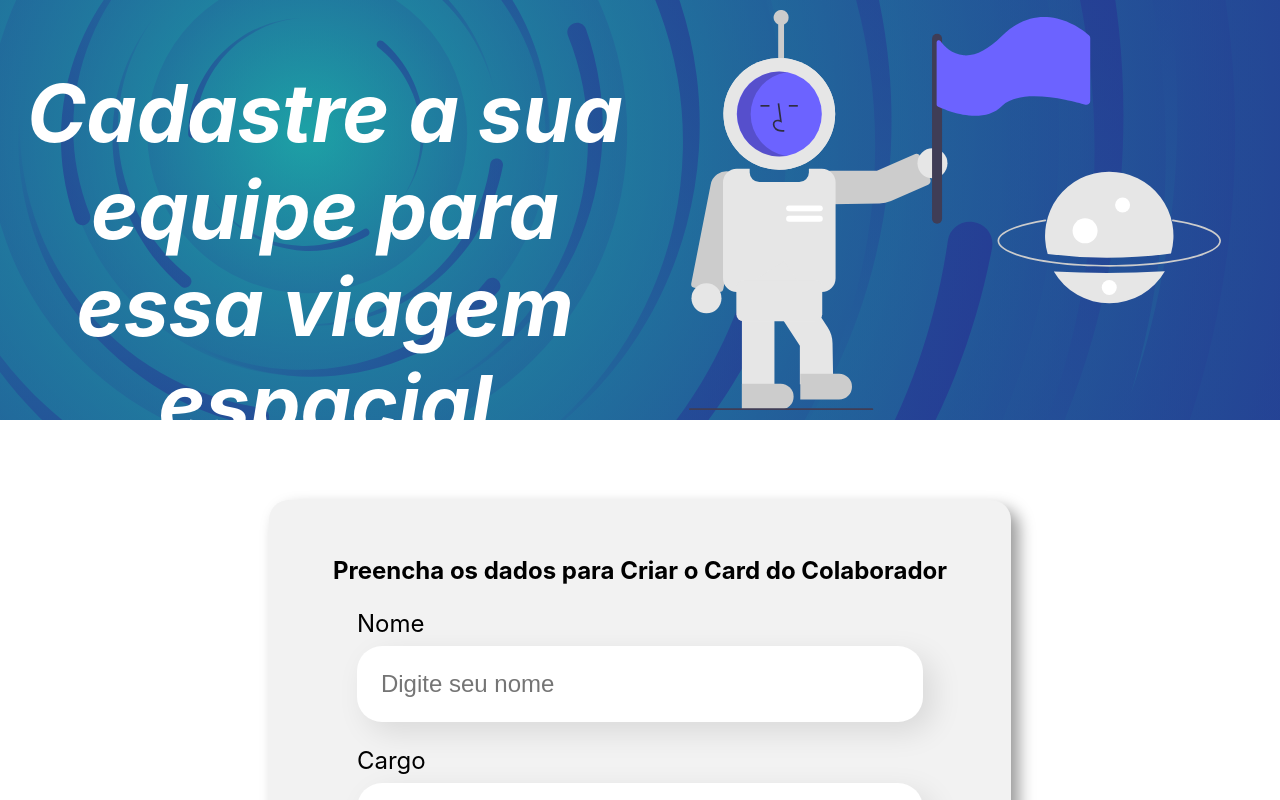
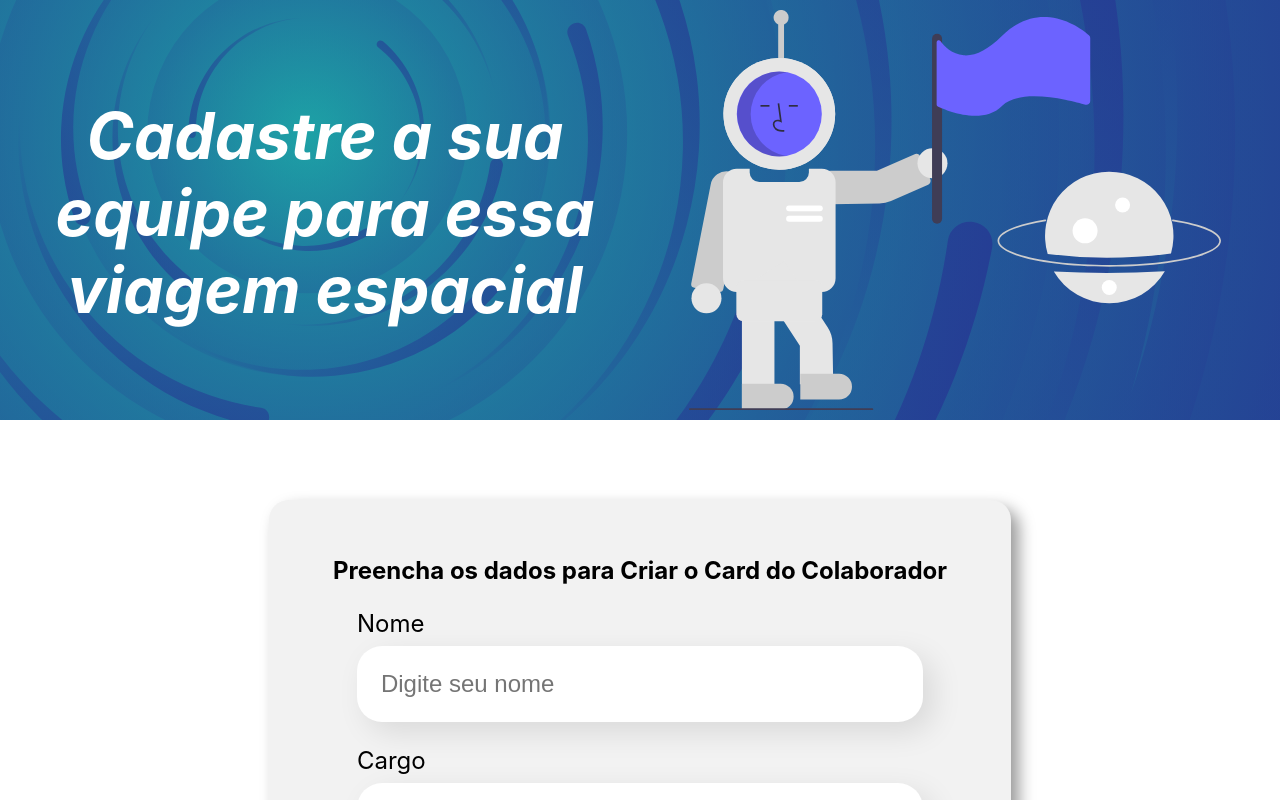
Before and after one commit to WashingtonTrevizan/Criador-de-equipes, a React (Create React App) app: page / in a window 1280 px wide. Shown: the top 800 px of the page. Built offline with nearby package versions, Linux system fonts and the light colour scheme.

Commit message:
corrigido fonte

```diff
--- a/src/componentes/Banner/Banner.css
+++ b/src/componentes/Banner/Banner.css
@@ -13,7 +13,7 @@
 
 .Titulo  {
     margin: auto 0;
-    font-size: 40px;
+    font-size: 32px;
     font-style: oblique;
     color: #fff;
 }
@@ -21,7 +21,3 @@
 .banner img {
     max-height: 50vh;
 }
-
-.banner h1 {
-    max-height: 50vh;
-}
```
